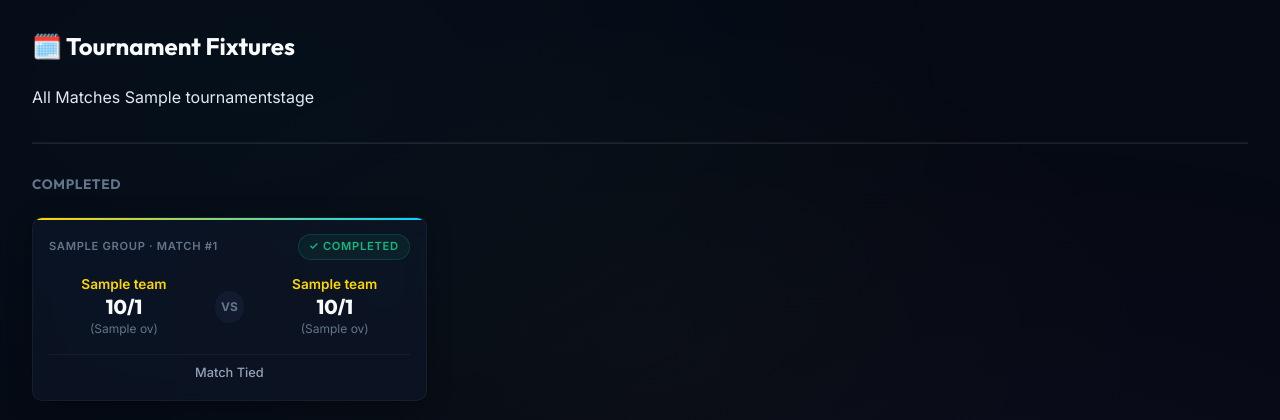
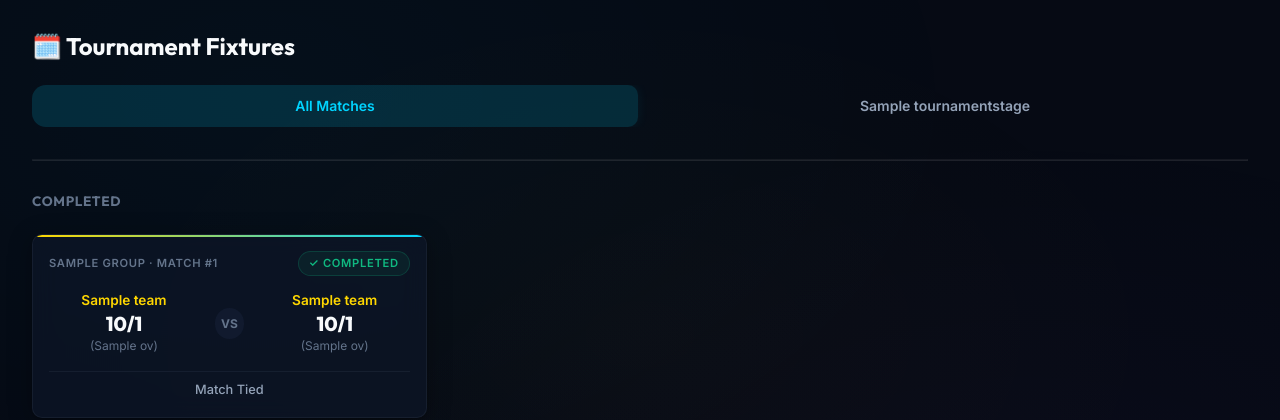
Before and after one commit to iamgroot001/tournament, a Django app: page /matches/ in a window 1280 px wide. Shown: the part 65-485 px from the top of the page. Run offline with Django 5.2, Linux system fonts and the light colour scheme; tables that the repository leaves empty hold one stand-in row (values such as "Sample post").

Commit message:
refine ui: remove upcoming fixtures from non-playoff stages, upgrade matches filter tabs

```diff
--- a/tournament/templates/tournament/matches_list.html
+++ b/tournament/templates/tournament/matches_list.html
@@ -9,14 +9,16 @@
     </div>
 
     <!-- Stage Filter Pills -->
-    <div class="stage-tabs" style="margin-top: 1.5rem; justify-content: flex-start;">
+    <div class="tabs" style="margin-top: 1.5rem; justify-content: flex-start; border: none; background: transparent; padding: 0;">
         <a href="{% url 'tournament:matches_list' %}"
-           class="stage-tab {% if not active_stage_slug %}stage-tab--active{% endif %}">
+           class="tab-btn {% if not active_stage_slug %}tab-btn--active{% endif %}"
+           style="text-decoration: none; text-align: center;">
            All Matches
         </a>
         {% for stage in tournament_stages %}
         <a href="{% url 'tournament:matches_list' %}?stage={{ stage.slug }}"
-           class="stage-tab {% if active_stage_slug == stage.slug %}stage-tab--active{% endif %}">
+           class="tab-btn {% if active_stage_slug == stage.slug %}tab-btn--active{% endif %}"
+           style="text-decoration: none; text-align: center;">
            {{ stage.name }}
         </a>
         {% endfor %}
```
Also changed, not shown: tournament/templates/tournament/stage_detail.html (+2 -25 lines).
